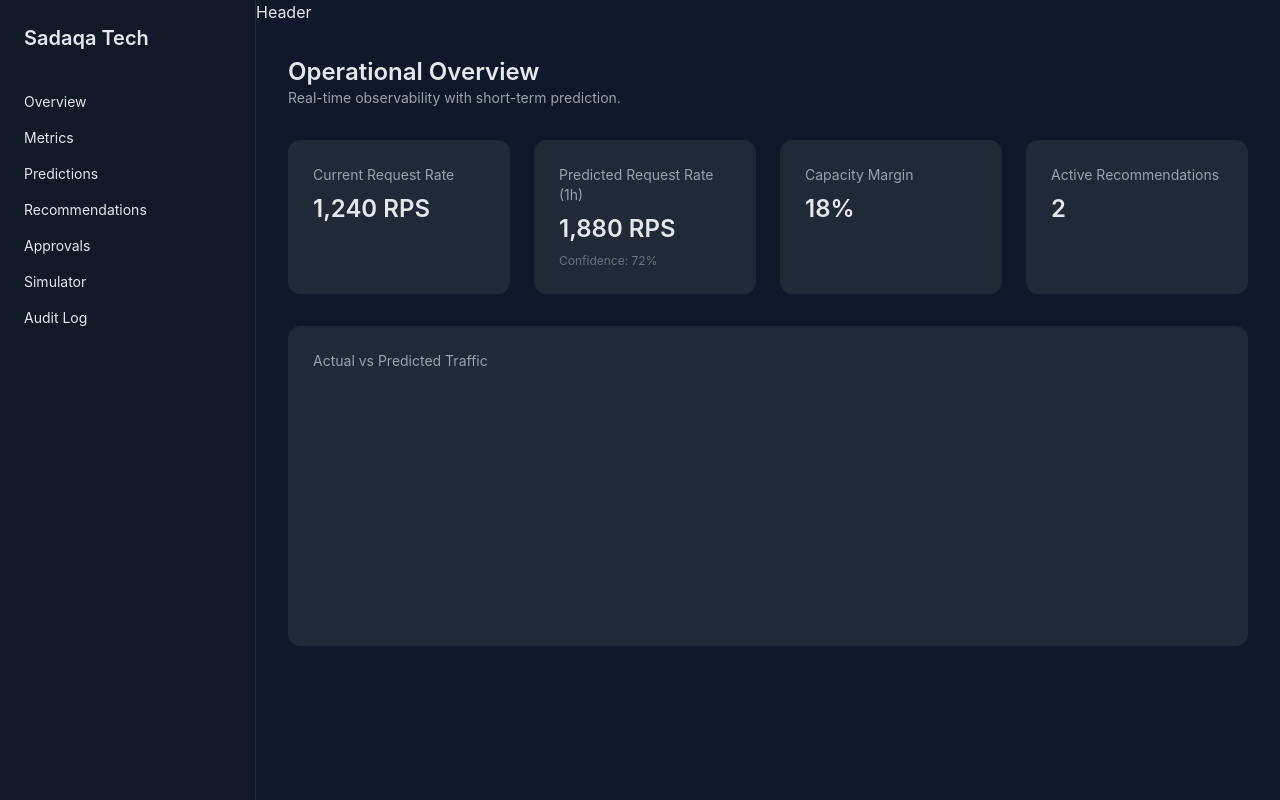
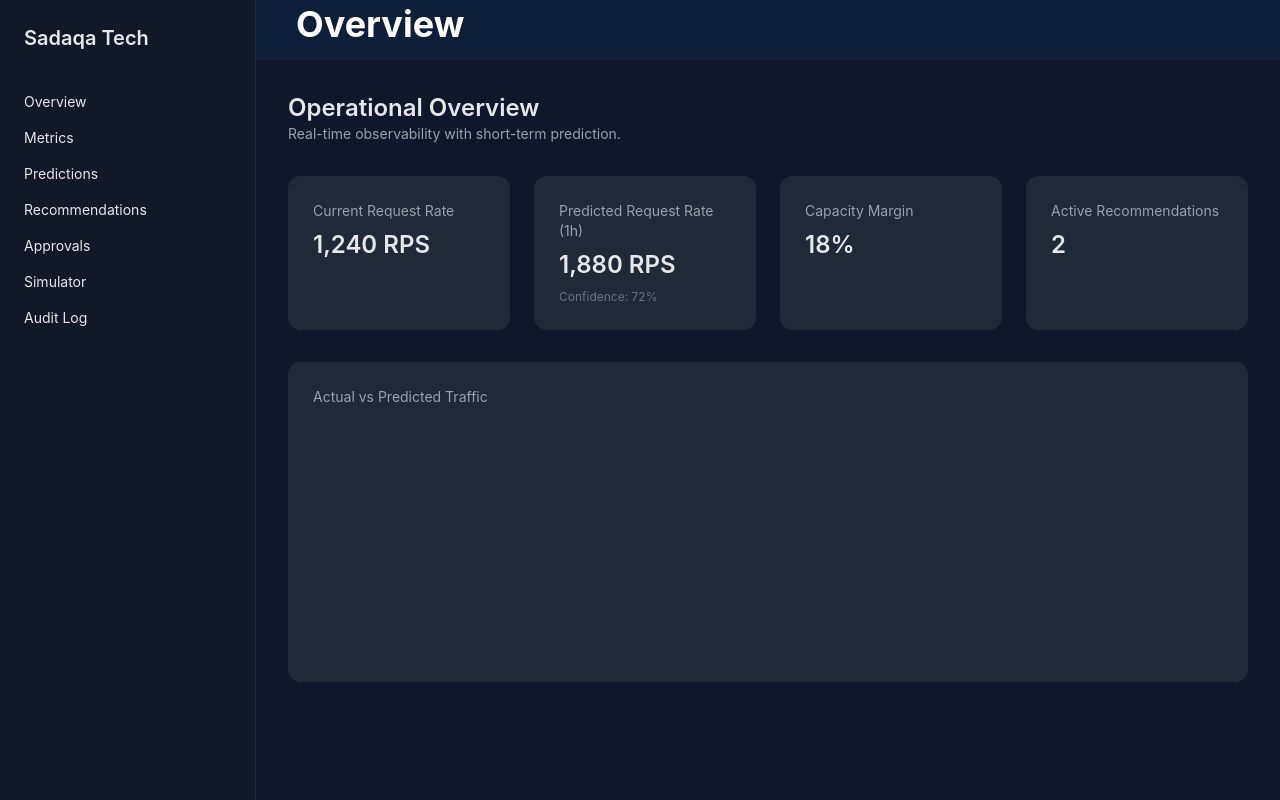
Before and after one commit to LazzouziYoussef/hackathon_project, a React app in the folder frontend/: page / in a window 1280 px wide. Built offline with nearby package versions, Linux system fonts and the light colour scheme; the HTML template or start-up script is replaced by a standard one.

Commit message:
docker worked + some changes in the header

```diff
--- a/frontend/src/components/Header.tsx
+++ b/frontend/src/components/Header.tsx
@@ -1,8 +1,12 @@
-import React from 'react'
+
 
 const Header = () => {
   return (
-    <div>Header</div>
+    <div className='flex bg-[#0e2039] h-15 pl-10 pt-1'>
+      <div className="font-bold  text-white text-4xl">
+        Overview
+      </div>
+    </div>
   )
 }
 
--- a/frontend/src/components/Sidebar.tsx
+++ b/frontend/src/components/Sidebar.tsx
@@ -1,6 +1,7 @@
 import { NavLink } from "react-router-dom";
 
 const Sidebar = () => {
+  const HoverClass = "bg-"
   return (
     <aside className="fixed w-64 h-screen bg-[#111827] border-r border-gray-800 p-6">
       <h2 className="text-xl font-semibold mb-10">
@@ -8,7 +9,7 @@ const Sidebar = () => {
       </h2>
 
       <nav className="space-y-4 text-sm">
-        <NavLink to="/" className="block hover:text-white">Overview</NavLink>
+        <NavLink to="/" className="block hover:text-white hover:cursor-pointer ">Overview</NavLink>
         <NavLink to="/metrics" className="block hover:text-white">Metrics</NavLink>
         <NavLink to="/predictions" className="block hover:text-white">Predictions</NavLink>
         <NavLink to="/recommendations" className="block hover:text-white">Recommendations</NavLink>
```
Also changed, not shown: 2 other files (tests, documents, lock files or other folders).
